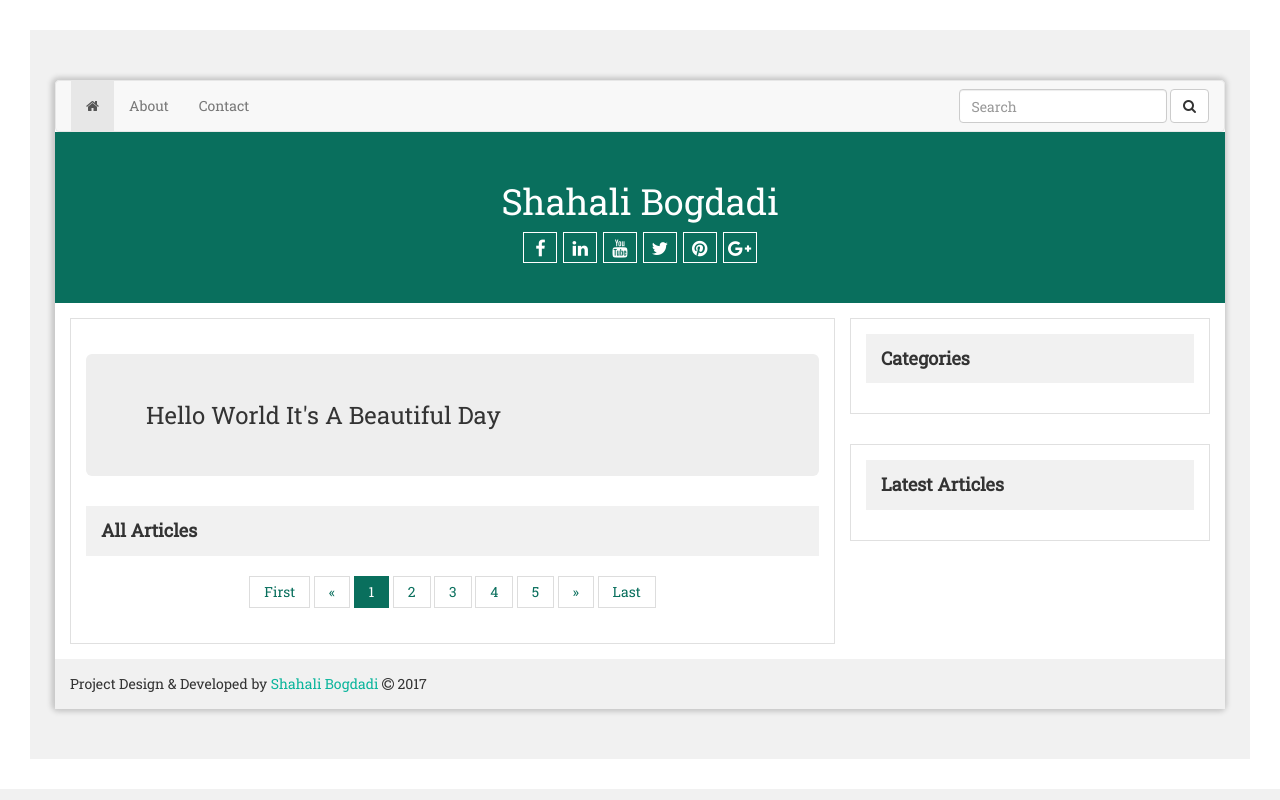
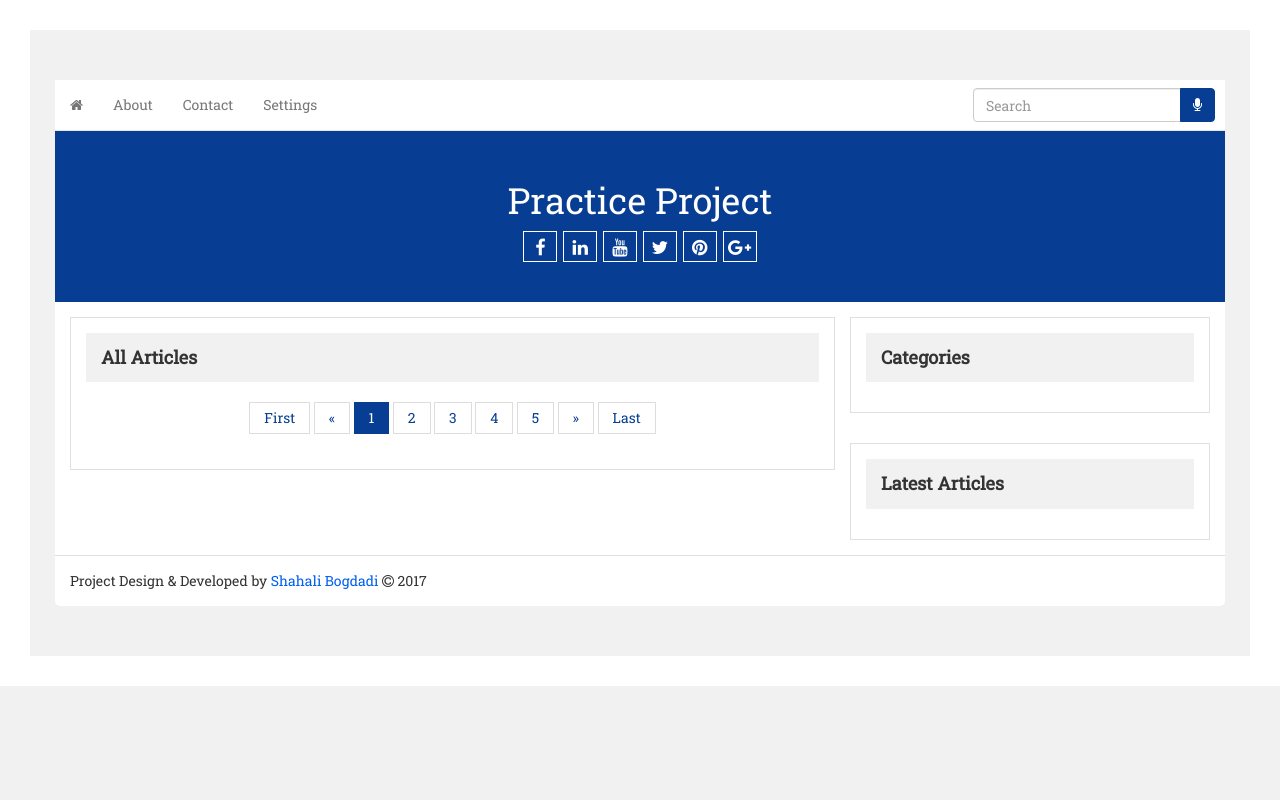
Before and after one commit to shahali007/blog, a PHP site: page /workstation/ in a window 1280 px wide. Run offline with PHP 8.4, Linux system fonts and the light colour scheme; data that the repository does not hold is empty.

Commit message:
added some modification

```diff
--- a/css/style.css
+++ b/css/style.css
@@ -16,7 +16,6 @@ body {
 | wraper css
 -------------------------*/
 #wraper{
-    box-shadow: -1px 0 5px 3px #c8c8c8;
     padding:0;
     background: #fff;
     border-radius: 5px;
@@ -114,6 +89,7 @@ body {
 -------------------------*/
 header.navbar{
     margin:0;
+    background: #fff;
 }
 
 
@@ -122,7 +98,7 @@ header.navbar{
 | banner css
 -------------------------*/
 .banner {
-    background: #096f5d;
+    background: #073E93;
     width: 100%;
     padding: 30px;
     color: #fff;
@@ -134,12 +110,36 @@ header.navbar{
 | btn css
 -------------------------*/
 .btn-info {
-    background-color: #096f5d;
-    border-color: #096f5d;
+    background-color: #073E93;
+    border-color: #073E93;
 }
 .btn-info:hover {
-    background-color: #085546;
-    border-color: #085546;
+    background-color: #005FEE;
+    border-color: #005FEE;
+}
+
+
+/*
+-------------------------
+| heading css
+-------------------------*/
+.heading {
+    margin: 0 0 15px 0;
+    background: #f1f1f1;
+    font-size: 18px;
+    padding: 15px;
+    font-weight: bold;
+}
+.heading a{
+    color: #073E93;
+}
+
+.heading span{
+
+}
+.heading .fa-angle-right{
+    padding-left:10px;
+    padding-right:5px;
 }
 
 
@@ -286,18 +292,18 @@ header.navbar{
 | pagination css
 -------------------------*/
 #pagination a {
-    color: #096f5d;
+    color: #073E93;
     border-radius: 0;
 }
 #pagination a:hover {
-    background: #0bb59c;
+    background: #005FEE;
     color: #fff;
-    border: 1px solid #0bb59c;
+    border: 1px solid #005FEE;
 }
 #pagination a.active {
     color: #fff;
-    background: #096f5d;
-    border: 1px solid #096f5d;
+    background: #073E93;
+    border: 1px solid #073E93;
 }
 
 
@@ -321,13 +327,13 @@ header.navbar{
 -------------------------
 | footer css
 -------------------------*/
-footer{
-    padding:15px;
-    background: #f1f1f1;
+footer {
+    padding: 15px;
+    border-top: 1px solid #e0e0e0;
 }
 footer p{
     margin:0;
 }
 footer a{
-    color: #0bb59c;
+    color: #005FEE;
 }
--- a/header.php
+++ b/header.php
@@ -34,7 +34,7 @@
 
 
 <section class="container" id="wraper">
-    <header class="navbar navbar-default" role="navigation">
+    <header class="navbar navbar-default navbar-static-top" role="navigation">
         <div class="navbar-header">
             <button type="button" class="navbar-toggle" data-toggle="collapse" data-target=".navbar-ex1-collapse">
                 <span class="sr-only">Toggle navigation</span>
@@ -46,20 +46,27 @@
 
         <div class="collapse navbar-collapse navbar-ex1-collapse">
             <ul class="nav navbar-nav">
-                <li class="active"><a href="<?php echo $sUrl;?>"><i class="fa fa-home"></i></a></li>
+                <li><a href="<?php echo $sUrl;?>"><i class="fa fa-home"></i></a></li>
                 <li><a href="<?php echo $sUrl;?>about.php">About</a></li>
                 <li><a href="<?php echo $sUrl;?>contact.php">Contact</a></li>
+                <li><a href="<?php echo $sUrl;?>settings.php">Settings</a></li>
             </ul>
-            <form class="navbar-form navbar-right" method="get" action="search.php" role="search">
-                <div class="form-group">
+            <form class="navbar-form navbar-right" method="get" action="search.php" role="search" style="margin-right:-5px;">
+                <!--<div class="form-group">
                     <input type="text" class="form-control" placeholder="Search">
                 </div>
-                <button type="submit" class="btn btn-default"><i class="fa fa-search"></i></button>
+                <button type="submit" class="btn btn-default"><i class="fa fa-microphone"></i></button>-->
+                <div class="input-group">
+                    <input type="text" class="form-control" placeholder="Search">
+                    <span class="input-group-btn">
+                        <button class="btn btn-info" type="submit"><i class="fa fa-microphone"></i></button>
+                    </span>
+                </div>
             </form>
         </div>
     </header>
     <div class="banner">
-        <h1 class="text-center">Shahali Bogdadi <br>
+        <h1 class="text-center">Practice Project<br>
             <small class="social">
                 <a href="#"><i class="fa fa-facebook"></i></a>
                 <a href="#"><i class="fa fa-linkedin"></i></a>
--- a/index.php
+++ b/index.php
@@ -9,15 +9,15 @@
         <div class="row">
             <div class="col-sm-8" style="padding-right:0;">
                 <div class="border">
-                    <h3 class="jumbotron">
+                    <!--<h3 class="jumbotron">
                         <?php
-                        $str = "hello-world-It's-a-beautiful-day";
+/*                        $str = "hello-world-It's-a-beautiful-day";
                         $str = str_replace("-", " ",$str);
                         //strtoupper($str);
                         //print_r (explode(" ",$str));
                         echo ucwords($str);
-                        ?>
-                    </h3>
+                        */?>
+                    </h3>-->
                     <div class="article-list">
                         <h3 class="heading">All Articles</h3>
                         <?php foreach($allpostWithCat as $allpostWithCats){ ?>
--- a/js/style.js
+++ /dev/null
@@ -1,3 +0,0 @@
-$(document).ready(function(){
-    $('[data-toggle="tooltip"]').tooltip();
-});
```
Also changed, not shown: other parts of css/style.css (+14 -32 lines), details.php (+14 -6 lines), settings.php (added, +11 -0 lines), images/shahali007-hero-image.png (added).
